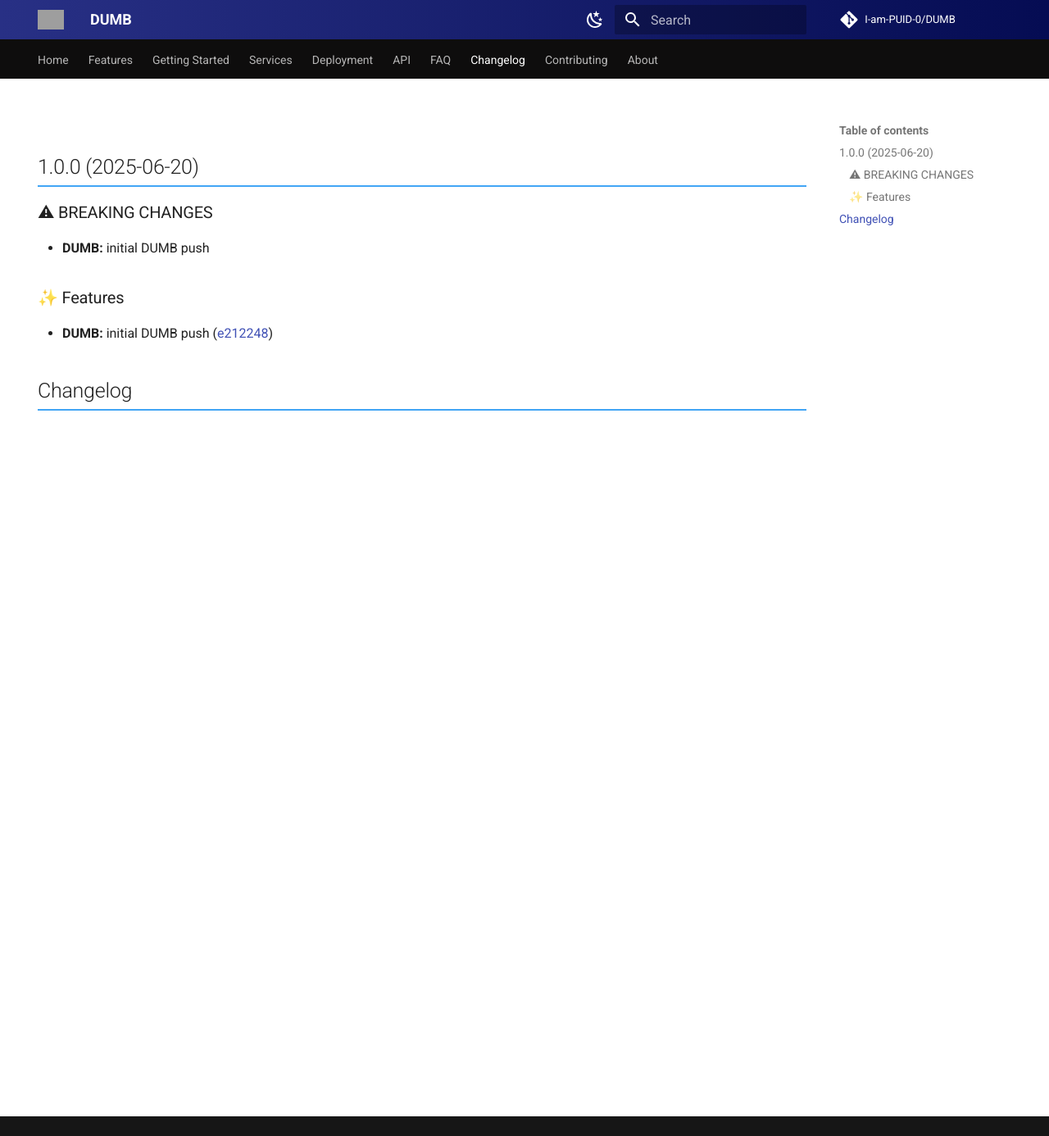
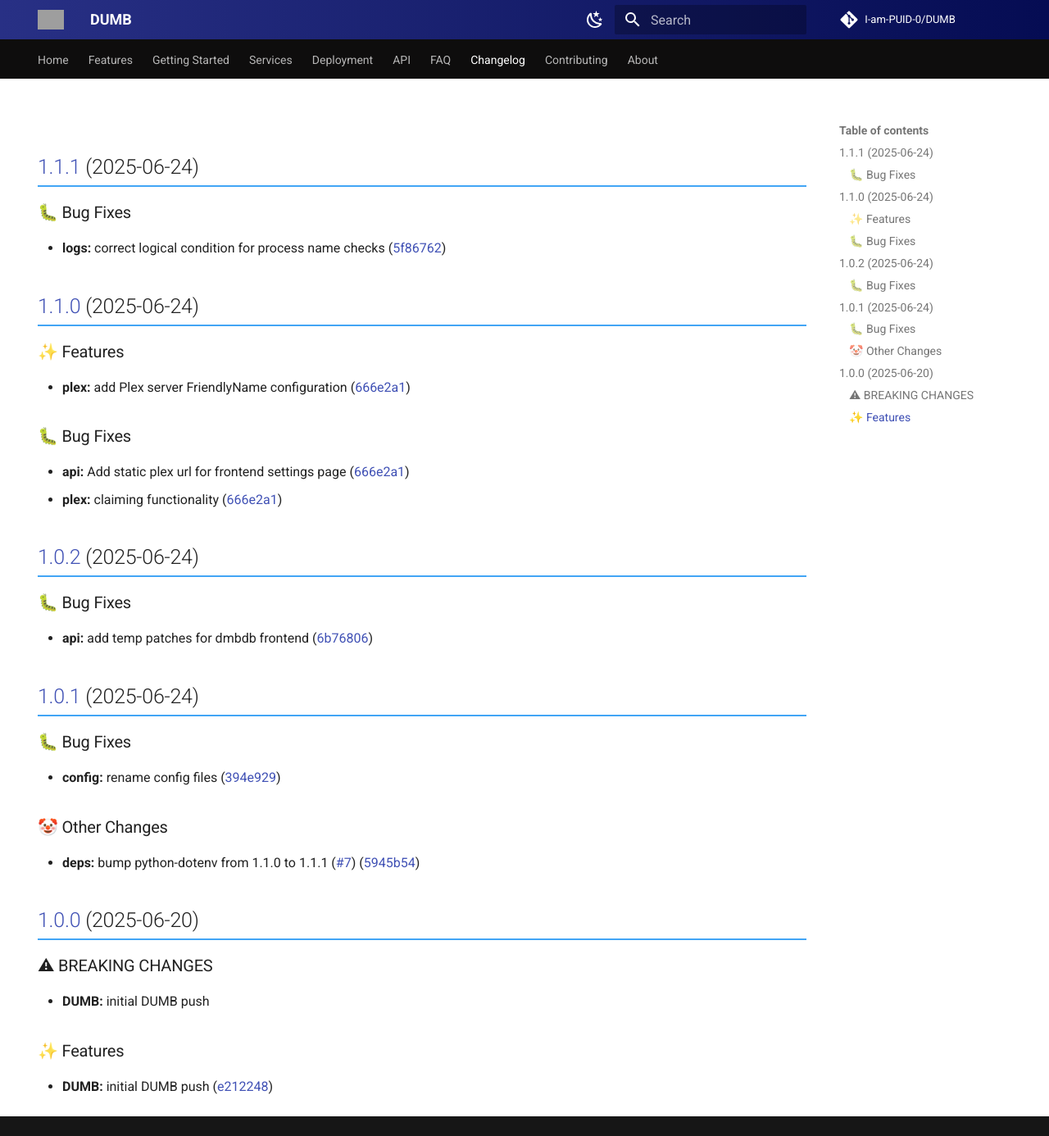
Before and after one commit to I-am-PUID-0/DUMB_docs, an MkDocs documentation site: the page built from docs/changelog.md, in a window 1280 px wide and 1386 px high. Shown: the whole window at 82% size. Built offline with MkDocs 1.6.1 and Material for MkDocs 9.7.7, drawn with Linux system fonts in a browser that asks for light colours; comment, search, counter and statistics services are not loaded; grey boxes are pictures that could not be loaded.

Commit message:
Update Changelog

```diff
--- a/docs/changelog.md
+++ b/docs/changelog.md
@@ -5,7 +5,46 @@ hide:
 
 # Changelog
 
-## 1.0.0 (2025-06-20)
+## [1.1.1](https://github.com/I-am-PUID-0/DUMB/compare/1.1.0...1.1.1) (2025-06-24)
+
+
+### 🐛 Bug Fixes
+
+* **logs:** correct logical condition for process name checks ([5f86762](https://github.com/I-am-PUID-0/DUMB/commit/5f86762b57ca3b89f4fe7912faaa6fd8a2133ba4))
+
+## [1.1.0](https://github.com/I-am-PUID-0/DUMB/compare/1.0.2...1.1.0) (2025-06-24)
+
+
+### ✨ Features
+
+* **plex:** add Plex server FriendlyName configuration ([666e2a1](https://github.com/I-am-PUID-0/DUMB/commit/666e2a17284675f7c92d37a6dc92882dc173879e))
+
+
+### 🐛 Bug Fixes
+
+* **api:** Add static plex url for frontend settings page ([666e2a1](https://github.com/I-am-PUID-0/DUMB/commit/666e2a17284675f7c92d37a6dc92882dc173879e))
+* **plex:** claiming functionality ([666e2a1](https://github.com/I-am-PUID-0/DUMB/commit/666e2a17284675f7c92d37a6dc92882dc173879e))
+
+## [1.0.2](https://github.com/I-am-PUID-0/DUMB/compare/1.0.1...1.0.2) (2025-06-24)
+
+
+### 🐛 Bug Fixes
+
+* **api:** add temp patches for dmbdb frontend ([6b76806](https://github.com/I-am-PUID-0/DUMB/commit/6b76806ea4f88b73d51743b7c41025db3bb032a6))
+
+## [1.0.1](https://github.com/I-am-PUID-0/DUMB/compare/1.0.0...1.0.1) (2025-06-24)
+
+
+### 🐛 Bug Fixes
+
+* **config:** rename config files ([394e929](https://github.com/I-am-PUID-0/DUMB/commit/394e9298b29f66aaf8808cd709c189733792a97d))
+
+
+### 🤡 Other Changes
+
+* **deps:** bump python-dotenv from 1.1.0 to 1.1.1 ([#7](https://github.com/I-am-PUID-0/DUMB/issues/7)) ([5945b54](https://github.com/I-am-PUID-0/DUMB/commit/5945b5403829ac1f0c2fe84f0d5a1104d65c773a))
+
+## [1.0.0](https://github.com/I-am-PUID-0/DUMB/commit/91ecaccf3d58b647b2ee1278b47f2767758582a6) (2025-06-20)
 
 
 ### ⚠ BREAKING CHANGES
@@ -15,5 +54,3 @@ hide:
 ### ✨ Features
 
 * **DUMB:** initial DUMB push ([e212248](https://github.com/I-am-PUID-0/DUMB/commit/e2122487a50af15714929ffc5d0e3bd9d73fb160))
-
-## Changelog
```
